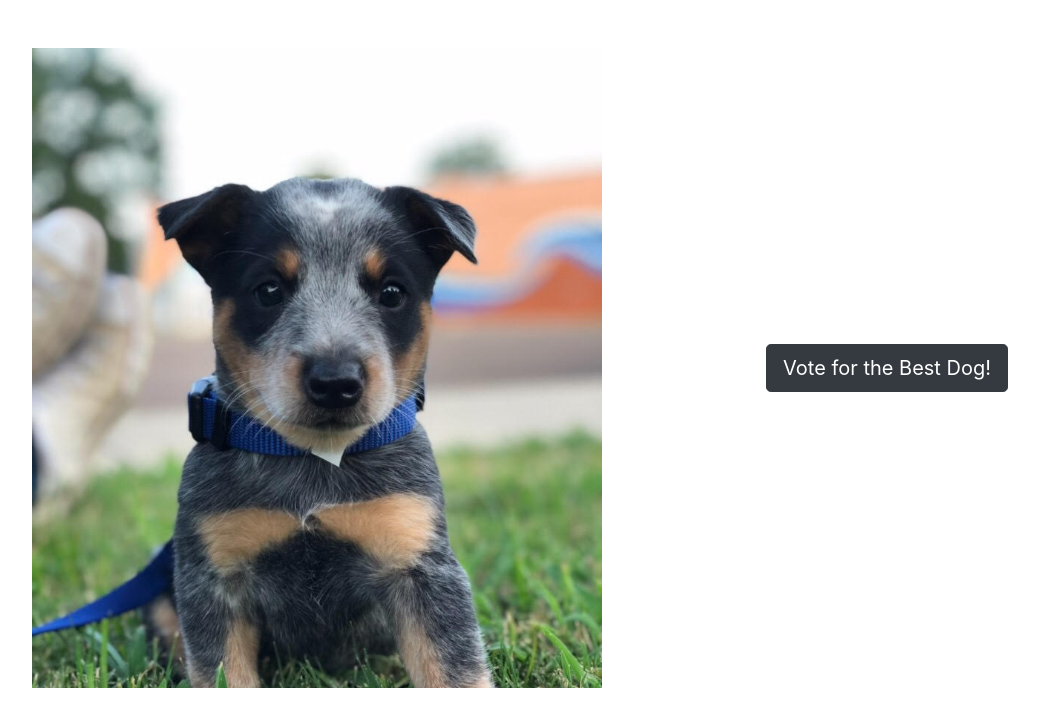
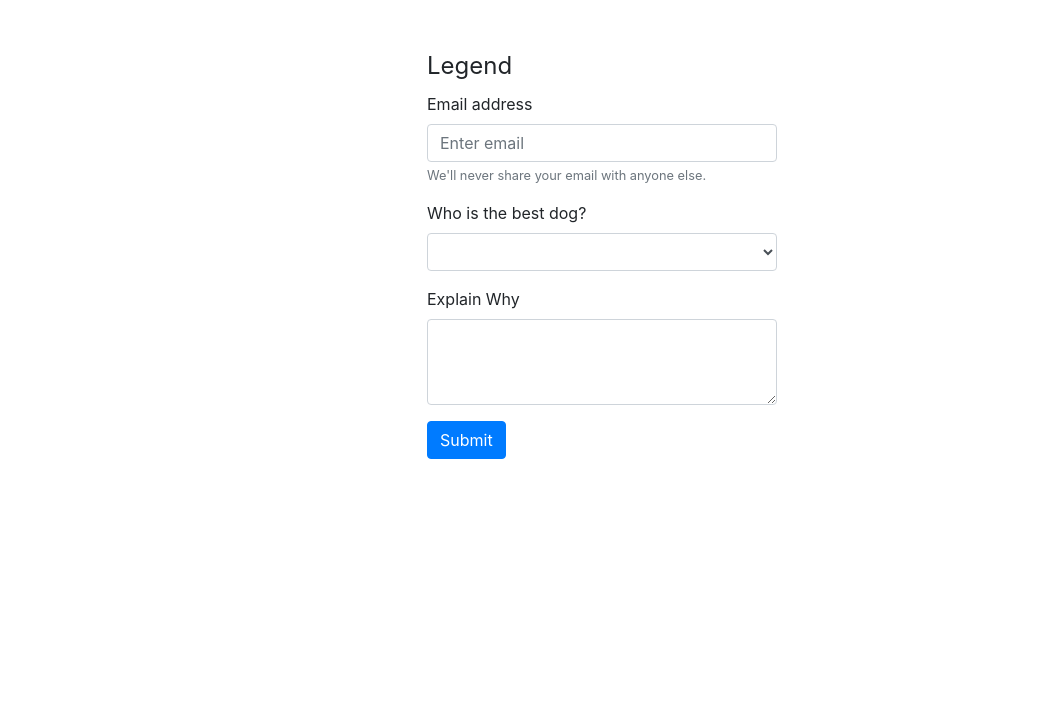
Before and after one commit to seanthony/single-page-forms-example, a plain HTML site: page index.html in a window 1280 px wide. Shown: the whole page, without its empty margins (16-1055 px from the left). Drawn offline with nearby package versions, Linux system fonts and the light colour scheme; files whose address does not match are found by name.

Commit message:
added form, will add form behavior next

```diff
--- a/index.html
+++ b/index.html
@@ -24,7 +24,7 @@
 
 <body>
     <div class="container m-5">
-        <div id="welcome-row" class="row align-items-center">
+        <div id="welcome-row" class="row align-items-center" hidden>
             <div class="col-sm-6 bg-image">
 
             </div>
@@ -36,7 +36,37 @@
             </div>
         </div>
         <div id="voting-row" class="row">
-
+            <div class="col"></div>
+            <div class="col">
+                <form id="voting-form">
+                    <fieldset>
+                        <legend>Legend</legend>
+                        <div class="form-group">
+                            <label for="inputEmail">Email address</label>
+                            <input type="email" class="form-control" id="inputEmail" aria-describedby="emailHelp"
+                                placeholder="Enter email">
+                            <small id="emailHelp" class="form-text text-muted">We'll never share your email with anyone
+                                else.</small>
+                        </div>
+                        <div class="form-group">
+                            <label for="dogSelect">Who is the best dog?</label>
+                            <select class="form-control" id="dogSelect">
+                                <option></option>
+                                <option>Dómi</option>
+                                <option>Dómi</option>
+                                <option>Dómi</option>
+                                <option>Dómi</option>
+                            </select>
+                        </div>
+                        <div class="form-group">
+                            <label for="explainWhy">Explain Why</label>
+                            <textarea class="form-control" id="explainWhy" rows="3"></textarea>
+                        </div>
+                        <button id="submit-vote" type="submit" class="btn btn-primary">Submit</button>
+                    </fieldset>
+                </form>
+            </div>
+            <div class="col"></div>
         </div>
     </div>
     <script src="https://code.jquery.com/jquery-3.3.1.slim.min.js" integrity="sha384-q8i/X+965DzO0rT7abK41JStQIAqVgRVzpbzo5smXKp4YfRvH+8abtTE1Pi6jizo"
```
